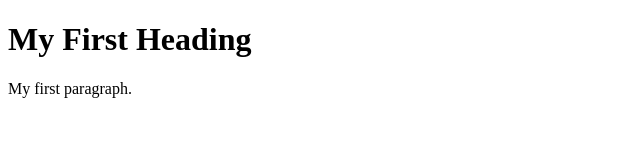
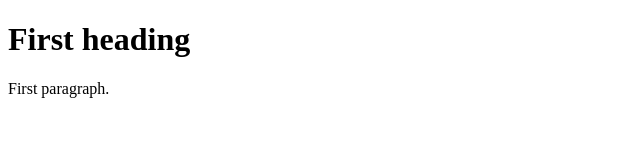
Before and after one commit to rudziss/RigaCodingSchool_HW1, a plain HTML site: page index.html in a window 1280 px wide. Shown: the whole page, without its empty margins (0-640 px from the left). Drawn offline with Linux system fonts and the light colour scheme.

Commit message:
labojums2

```diff
--- a/index.html
+++ b/index.html
@@ -1,11 +1,11 @@
 <!DOCTYPE html>
 <html>
 <head>
-<title>Page Title</title>
+<title>My page tite</title>
 </head>
 <body>
 
-<h1>My First Heading</h1>
-<p>My first paragraph.</p>
+<h1>First heading</h1>
+<p>First paragraph.</p>
 </body>
 </html>
```
